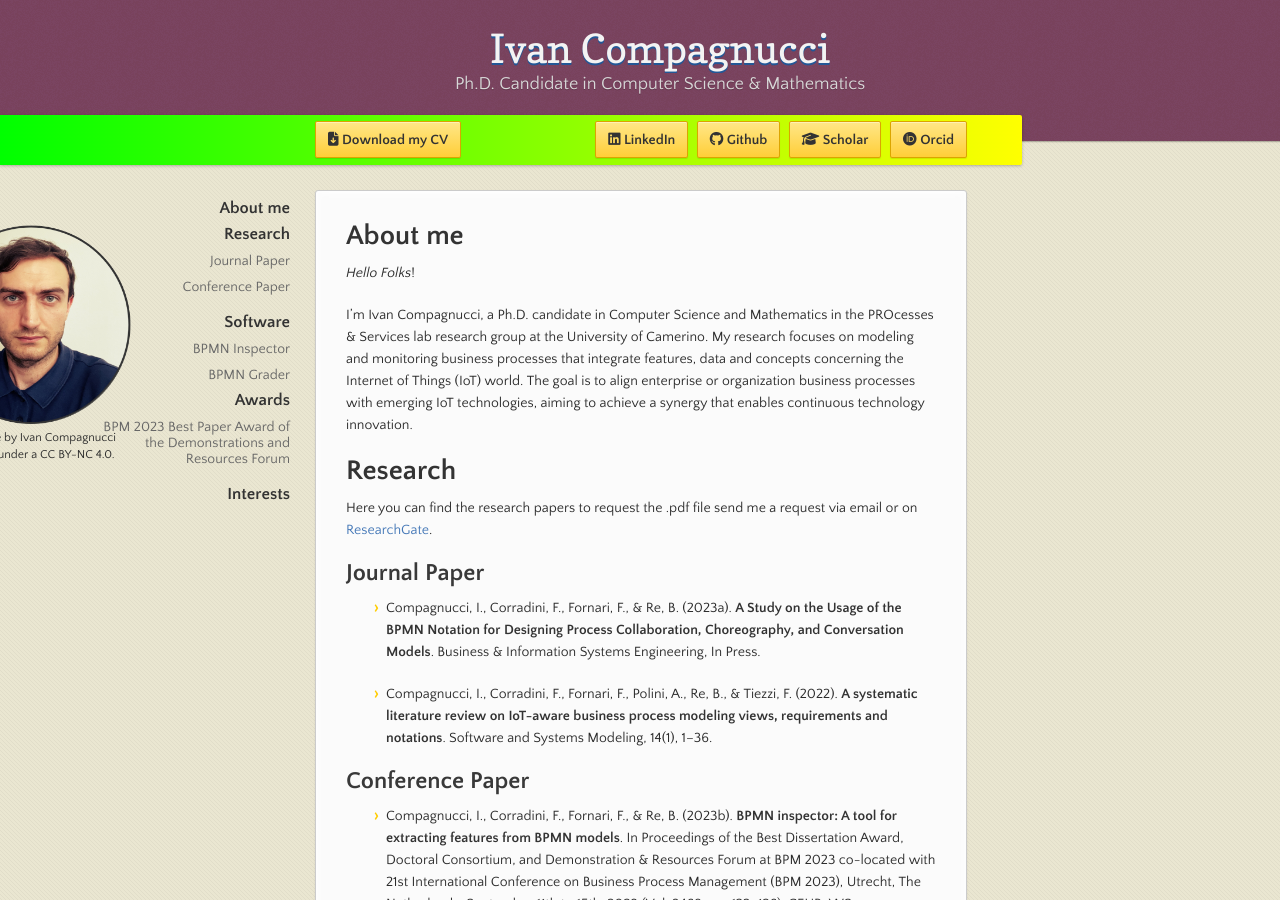
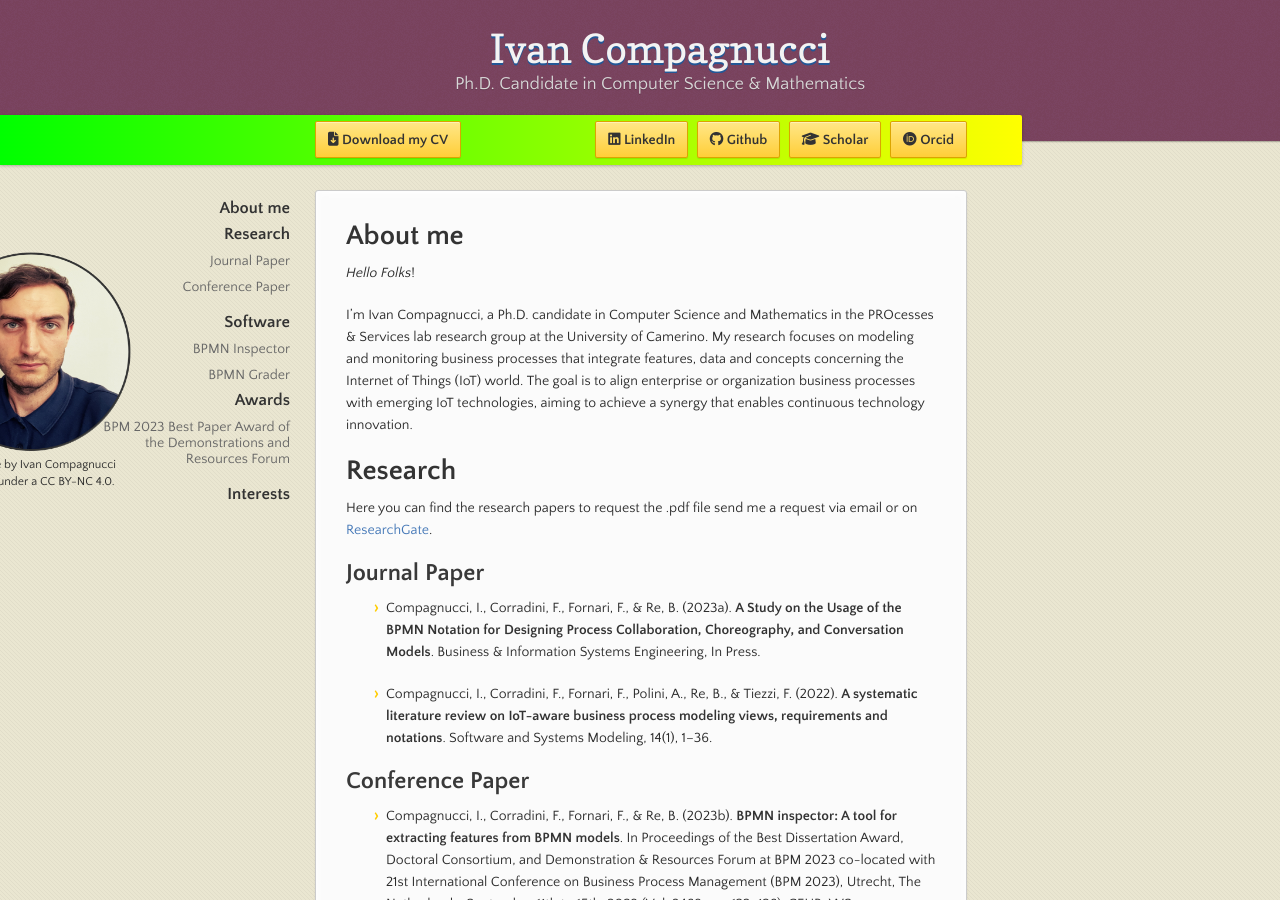
Before and after one commit to IvanComp/IvanComp.github.io, a Jekyll site: the page built from index.md, in a window 1280 px wide and 900 px high. Built offline with Jekyll 4.4.1, drawn with Linux system fonts in a browser that asks for light colours; nearby versions of some CDN libraries; our own code applies the rules of GitHub Pages for plain Markdown files.

Commit message:
Changes on the propic

```diff
--- a/_layouts/default.html
+++ b/_layouts/default.html
@@ -49,7 +49,7 @@
       </div><!-- end banner -->
 
     <div class="wrapper">
-        <footer style="top:25%; left:36%; text-align:left;bottom:0px">
+        <footer style="top:28%; left:36%; text-align:left;bottom:0px">
             <img src="./assets/images/MyPhoto.png" style="width: 200px; height: 200px;">
             <p style="left:4%;position:relative;text-align: center"><small>The Archive by Ivan Compagnucci is licensed under a CC BY-NC 4.0.</small></p>
         </footer>
```
